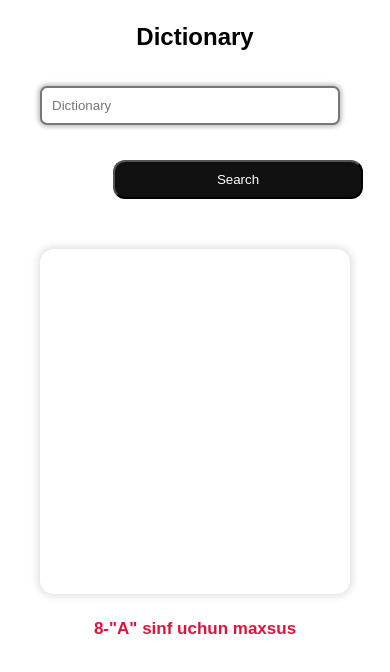
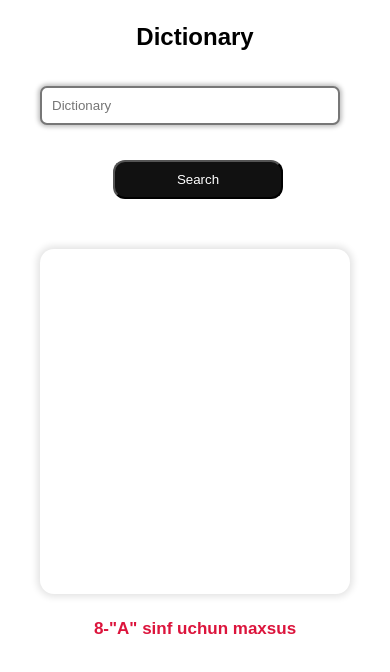
Before and after one commit to Suxrobjonb/exam-, a plain HTML site: page index.html in a window 390 px wide. Drawn offline with Linux system fonts and the light colour scheme.

Commit message:
frist commet

```diff
--- a/css/main.css
+++ b/css/main.css
@@ -168,6 +168,7 @@
     }
 
     .site__search-btn{
+        width: 170px;
         padding: 10px;
     }
 
@@ -190,3 +191,9 @@
         height: 50px;
     }
 }
+
+/* @media screen and (max-width: 412px) {
+    .site__search-btn {
+        margin-right: 20px;
+    }
+} */
```
